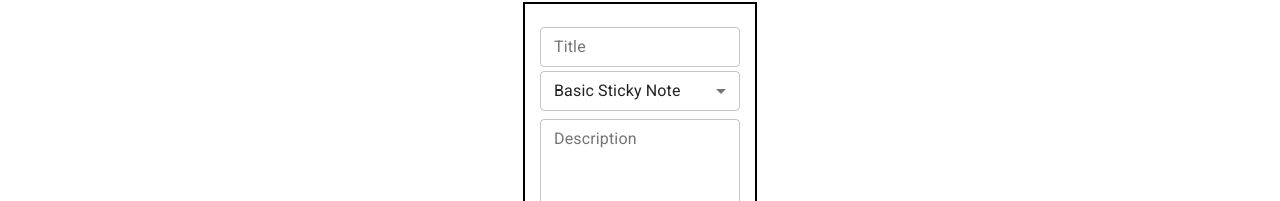
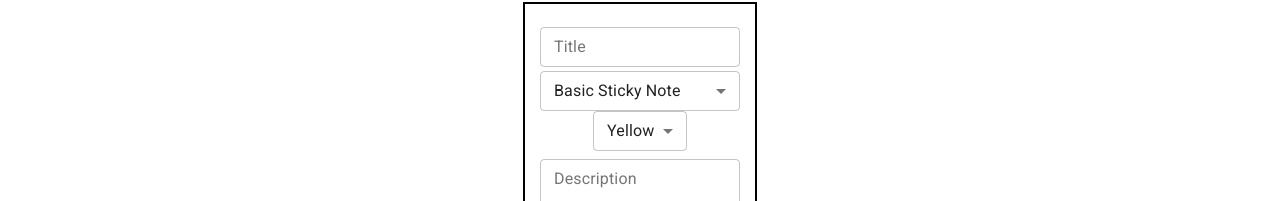
Before and after one commit to minericpark/StickIt, a React (Create React App) app in the folder stickit/: page /edit/1/1 in a window 1280 px wide. Shown: the part 140-341 px from the top of the page. Built offline with nearby package versions, Linux system fonts and the light colour scheme; no server answers; sample sign-in values are in the browser's storage.

Commit message:
Add Colour Option

```diff
--- a/stickit/routes/api/sticky_api.js
+++ b/stickit/routes/api/sticky_api.js
@@ -59,7 +59,8 @@ router.post('/create', (req, res) => {
         title: req.body.title,
         type: req.body.type,
         desc: req.body.desc,
-        due_date: req.body.due_date
+        due_date: req.body.due_date,
+        colour: req.body.colour
     };
 
     if (!sticky_note.title || !sticky_note.desc || sticky_note.type === null) {
--- a/stickit/src/components/stickyboard/edit_sticky_note_page.js
+++ b/stickit/src/components/stickyboard/edit_sticky_note_page.js
@@ -13,6 +13,7 @@ function EditStickyNotePage() {
     const [description, setDescription] = useState('');
     const [template, setTemplate] = useState(0);
     const [dueDate, setDueDate] = useState('');
+    const [colour, setColour] = useState('yellow');
     const [saved, toggleSaved] = useState(false);
     const [errMsg, setError] = useState();
 
@@ -27,6 +28,7 @@ function EditStickyNotePage() {
                     desc: description,
                     type: template,
                     due_date: dueDate,
+                    colour: colour,
                 })
                 .then(() => {
                     toggleSaved(true);
@@ -99,6 +101,8 @@ function EditStickyNotePage() {
             setTemplate(value);
         } else if (name === 'dueDate') {
             setDueDate(value);
+        } else if (name === 'colour') {
+            setColour(value);
         }
     }
 
@@ -116,6 +120,9 @@ function EditStickyNotePage() {
 
                 if (res.data.type) {
                     setDueDate(res.data.due_date);
+                }
+                if (res.data.colour) {
+                    setColour(res.data.colour);
                 }
                 setError('');
             })
@@ -166,6 +173,19 @@ function EditStickyNotePage() {
                 >
                     <option value={0}>Basic Sticky Note</option>
                     <option value={1}>Advanced Sticky Note</option>
+                </Select>
+                <Select
+                    native
+                    name="colour"
+                    size="small"
+                    margin="dense"
+                    variant="outlined"
+                    value={colour}
+                    onChange={handleInput}
+                >
+                    <option value={'yellow'}>Yellow</option>
+                    <option value={'blue'}>Blue</option>
+                    <option value={'green'}>Green</option>
                 </Select>
                 <TextField
                     name="description"
```
